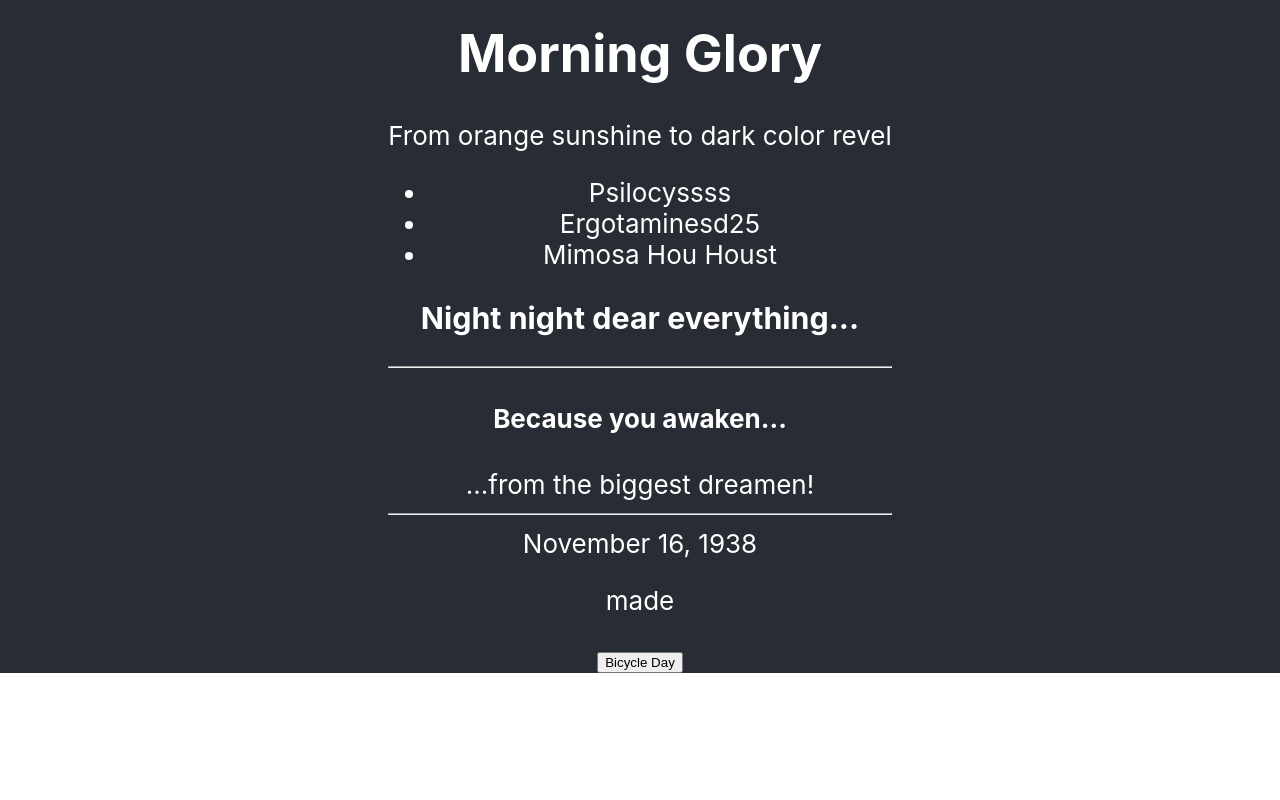
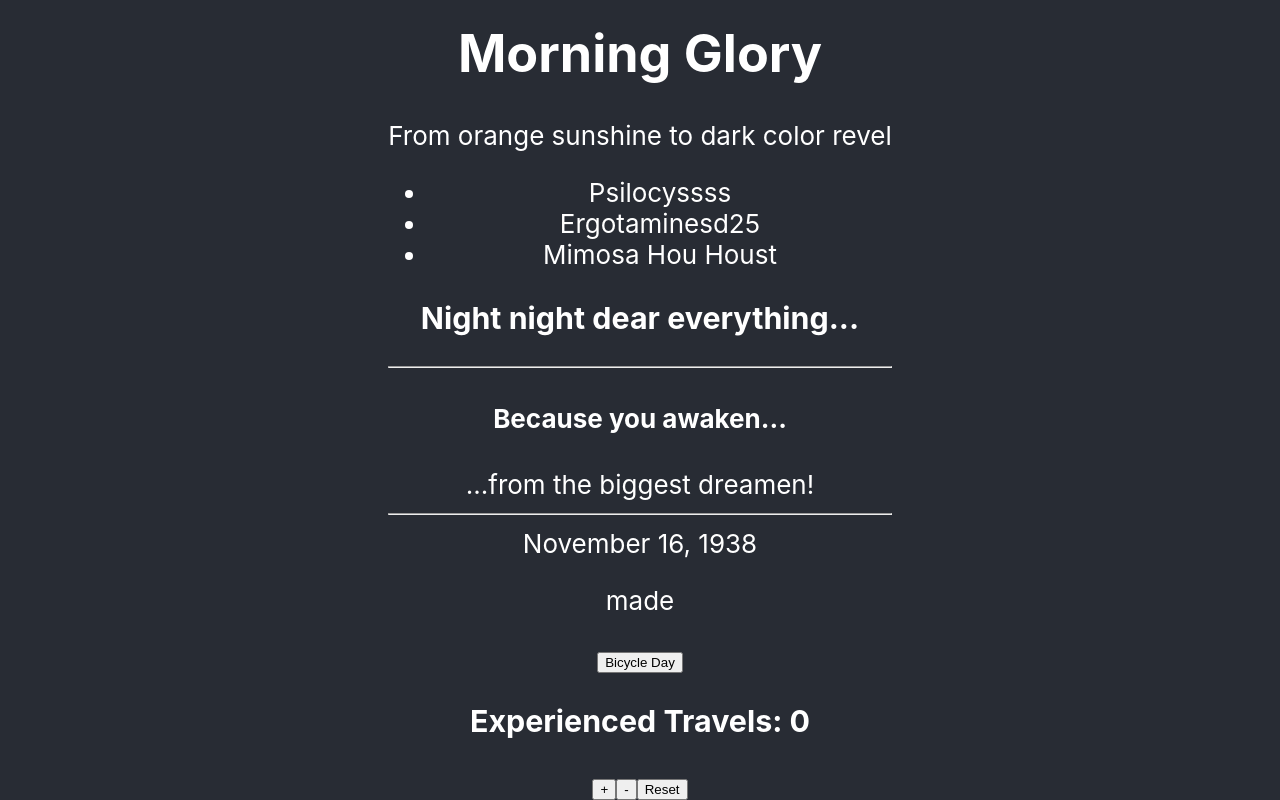
Before and after one commit to uaaeu/front-end-libraries, a React (Create React App) app in the folder React/fcc_react/: page / in a window 1280 px wide. Shown: the part 333-1133 px from the top of the page. Before the commit the page ends 1006 px from the top, so only its background shows below. Built offline with nearby package versions, Linux system fonts and the light colour scheme.

Commit message:
Created Counter Component and export it

```diff
--- /dev/null
+++ b/React/fcc_react/src/components/Counter.jsx
@@ -0,0 +1,49 @@
+import React from "react";
+
+export class Counter extends React.Component {
+  constructor(props) {
+    super(props);
+    this.state = {
+      count: 0,
+    };
+    // Bind increment, decrement and reset buttons
+    this.increment = this.increment.bind(this);
+    this.decrement = this.decrement.bind(this);
+    this.reset = this.reset.bind(this);
+  }
+  // Create increment, decrement and reset methods
+  increment() {
+    this.setState((state) => ({
+      count: state.count + 1,
+    }));
+  }
+  decrement() {
+    this.setState((state) => ({
+      // Create if statement to escape from negatives
+      count: state.count > 0 ? state.count - 1 : state.count,
+    }));
+  }
+  reset() {
+    this.setState((state) => ({
+      count: 0,
+    }));
+  }
+  render() {
+    return (
+      <div>
+        <h3>Experienced Travels: {this.state.count}</h3>
+        <button className="inc" onClick={this.increment}>
+          +
+        </button>
+        <button className="dec" onClick={this.decrement}>
+          -
+        </button>
+        <button className="reset" onClick={this.reset}>
+          Reset
+        </button>
+      </div>
+    );
+  }
+}
+
+export default Counter;
--- a/React/fcc_react/src/components/Exercises.jsx
+++ b/React/fcc_react/src/components/Exercises.jsx
@@ -1,4 +1,5 @@
 import React, { Component } from "react";
+import Counter from './Counter'
 
 // Component with Composition
 // Stateless Functional Component
@@ -55,6 +56,7 @@ export class Exercises extends Component {
         {/* Create a button with onClick handler to change button name while clicked */}
         <p>made</p>
         <button onClick={this.handleClick}>{this.state.bicycleDay}</button>
+        <Counter />
       </div>
     );
   }
```
